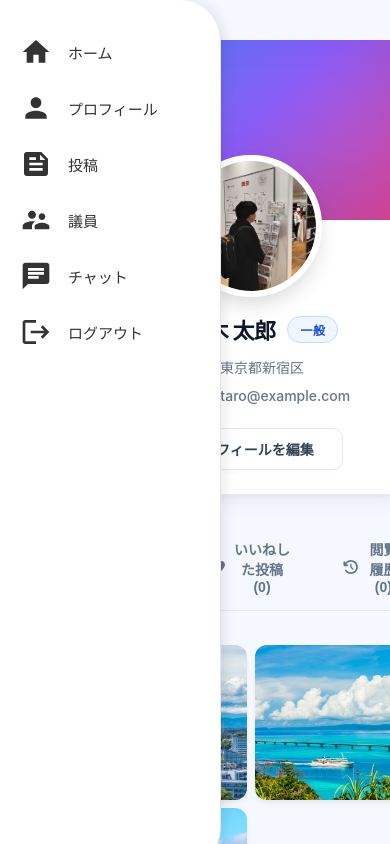
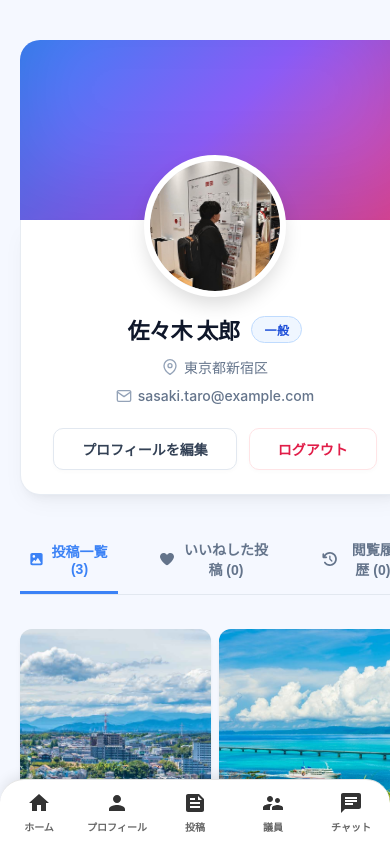
Before and after one commit to matiapu/matiapu-web, a Next.js app: page /profile in a window 390 px wide. Shown: the top 844 px of the page. Built offline with nearby package versions, Linux system fonts and the light colour scheme; no server answers.

Commit message:
feat: サイドナブのレスポンシブ対応

```diff
--- a/app/(main)/layout.module.css
+++ b/app/(main)/layout.module.css
@@ -16,6 +16,7 @@
 
 @media (max-width: 480px) {
   .mainContent {
-    padding-left: 72px; /* モバイルでもSideNavがそのまま配置されるため固定 */
+    padding-left: 0;
+    padding-bottom: 72px; /* ボトムナビゲーションバーの高さ分 */
   }
 }
--- a/components/SideNav.module.css
+++ b/components/SideNav.module.css
@@ -85,3 +85,62 @@
   opacity: 1;
   transform: translateX(0);
 }
+
+@media (max-width: 480px) {
+  .sideNav {
+    top: auto;
+    bottom: 0;
+    left: 0;
+    right: 0;
+    width: 100%;
+    height: 64px;
+    flex-direction: row;
+    align-items: center;
+    justify-content: space-around;
+    padding-top: 0;
+    border-right: none;
+    border-top: 1px solid #e5e5e5;
+    box-shadow: 0 -4px 12px rgba(0, 0, 0, 0.08);
+    border-top-left-radius: 24px;
+    border-top-right-radius: 24px;
+    border-bottom-right-radius: 0;
+    transition: none;
+  }
+
+  .sideNav:hover {
+    width: 100%;
+  }
+
+  .navItem {
+    width: auto;
+    height: 100%;
+    flex-direction: column;
+    justify-content: center;
+    padding: 0;
+    gap: 4px;
+    flex: 1;
+  }
+
+  .iconImage {
+    width: 24px;
+    height: 24px;
+    min-width: 24px;
+  }
+
+  .label {
+    opacity: 1;
+    transform: none;
+    font-size: 10px;
+    font-weight: 600;
+    color: #666666;
+  }
+
+  .sideNav:hover .label {
+    opacity: 1;
+    transform: none;
+  }
+
+  .logoutBtn {
+    display: none;
+  }
+}
--- a/components/profile.module.css
+++ b/components/profile.module.css
@@ -192,6 +192,7 @@
     width: 100%;
     display: flex;
     justify-content: center;
+    gap: 12px;
 }
 
 .editButton {
@@ -211,6 +212,27 @@
     background-color: #f8fafc;
     border-color: #cbd5e1;
     color: #0f172a;
+    transform: translateY(-1px);
+    box-shadow: 0 4px 6px -1px rgba(0, 0, 0, 0.05);
+}
+
+.logoutButton {
+    background-color: #ffffff;
+    border: 1.5px solid #ffe4e6;
+    color: #e11d48;
+    font-weight: 700;
+    font-size: 14px;
+    padding: 10px 28px;
+    border-radius: 10px;
+    cursor: pointer;
+    transition: all 0.2s cubic-bezier(0.16, 1, 0.3, 1);
+    box-shadow: 0 2px 4px rgba(0, 0, 0, 0.02);
+}
+
+.logoutButton:hover {
+    background-color: #fff1f2;
+    border-color: #fecdd3;
+    color: #be123c;
     transform: translateY(-1px);
     box-shadow: 0 4px 6px -1px rgba(0, 0, 0, 0.05);
 }
--- a/components/profile.tsx
+++ b/components/profile.tsx
@@ -10,7 +10,7 @@ import { getUserProfile, UserProfile } from '@/src/firebase/userDb';
 import { getPosts, getPost, Post as DbPost } from '@/src/firebase/postDb';
 import { getLikedPostIdsForUser } from '@/src/firebase/likeDb';
 import { getViewHistoryForUser } from '@/src/firebase/historyDb';
-import { onAuthStateChanged, User } from 'firebase/auth';
+import { onAuthStateChanged, User, signOut } from 'firebase/auth';
 import { FontAwesomeIcon } from '@fortawesome/react-fontawesome';
 import { faSpinner, faHeart, faImage, faHistory } from '@fortawesome/free-solid-svg-icons';
 import { POSTS, Post as UIPost } from '@/data/posts';
@@ -24,6 +24,18 @@ function Profile() {
   const [historyPosts, setHistoryPosts] = useState<(UIPost & { viewedAt?: any })[]>([]);
   const [loading, setLoading] = useState(true);
   const [activeTab, setActiveTab] = useState<"posts" | "likes" | "history">("posts");
+
+  const handleLogout = async () => {
+    try {
+      await signOut(auth);
+    } catch (err) {
+      console.error("Logout error:", err);
+    }
+    // セッションCookieを削除
+    document.cookie = "session=; path=/; expires=Thu, 01 Jan 1970 00:00:00 GMT;";
+    router.push("/login");
+    router.refresh();
+  };
 
   useEffect(() => {
     const unsubscribe = onAuthStateChanged(auth, async (currentUser) => {
@@ -272,6 +284,9 @@ function Profile() {
             <button className={styles.editButton} onClick={() => router.push("/settings")}>
               プロフィールを編集
             </button>
+            <button className={styles.logoutButton} onClick={handleLogout}>
+              ログアウト
+            </button>
           </div>
         </div>
       </div>
```
